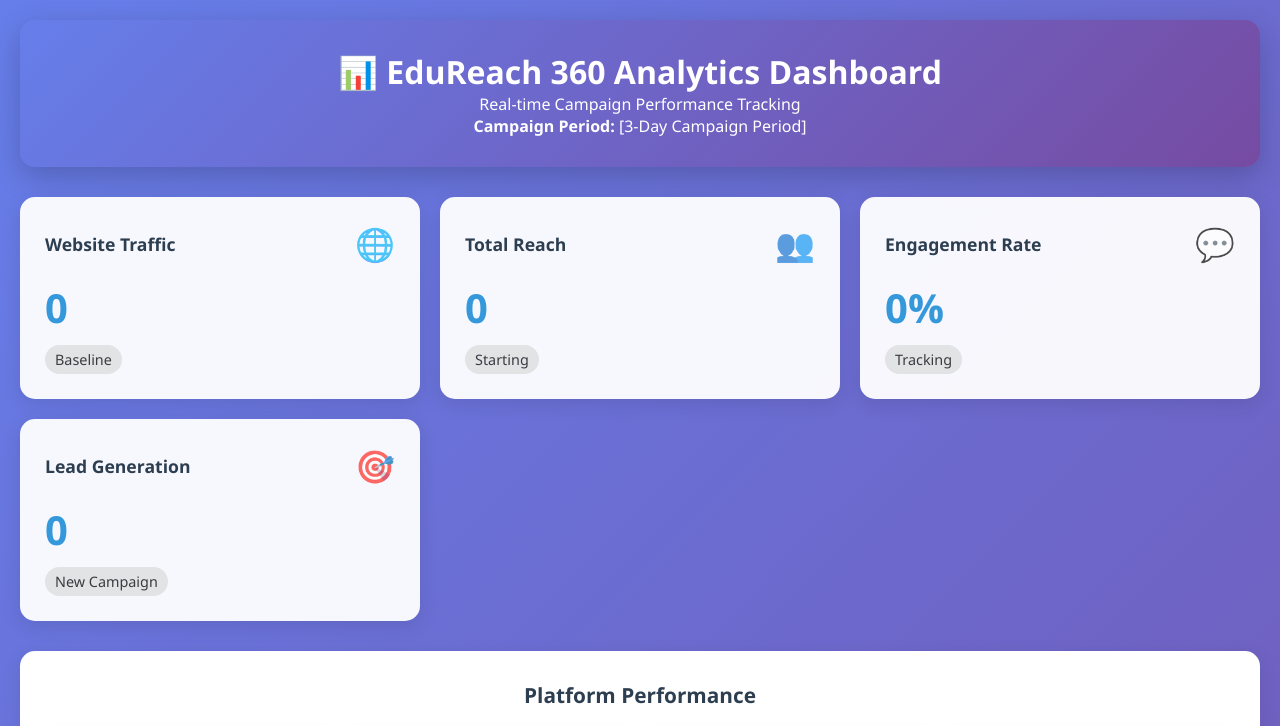
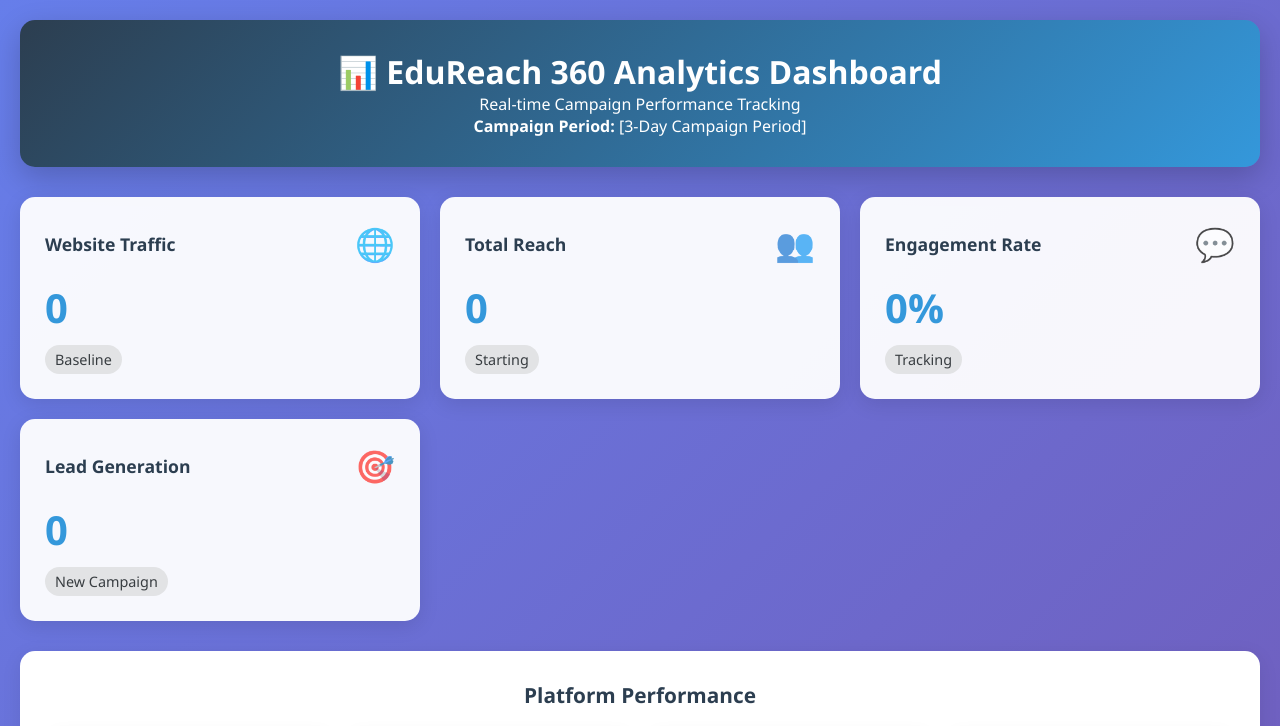
Before and after one commit to edureach360ebvtd-beep/edureach-360-campaign-kit, a website: page 8_Analytics/Comprehensive_Analytics_Dashboard.html in a window 1280 px wide. Shown: the top 726 px of the page. Drawn offline with Linux system fonts and the light colour scheme.

Commit message:
Apply CORRECT teal gradient from Ready to Launch section everywhere
- Use exact gradient: linear-gradient(135deg, #2c3e50, #3498db)
- This is the dark slate to blue gradient from 'Ready to Launch Your Campaign?' section
- Applied consistently to header, nav sections, features section, and analytics dashboard
- Creates the beautiful teal/turquoise aesthetic user requested
- Perfect visual consistency across all major sections

```diff
--- a/8_Analytics/Comprehensive_Analytics_Dashboard.html
+++ b/8_Analytics/Comprehensive_Analytics_Dashboard.html
@@ -26,7 +26,7 @@
         }
 
         .header {
-            background: linear-gradient(135deg, #667eea 0%, #764ba2 100%);
+            background: linear-gradient(135deg, #2c3e50, #3498db);
             color: white;
             padding: 30px;
             border-radius: 15px;
```
Also changed, not shown: index.html (+3 -3 lines).
